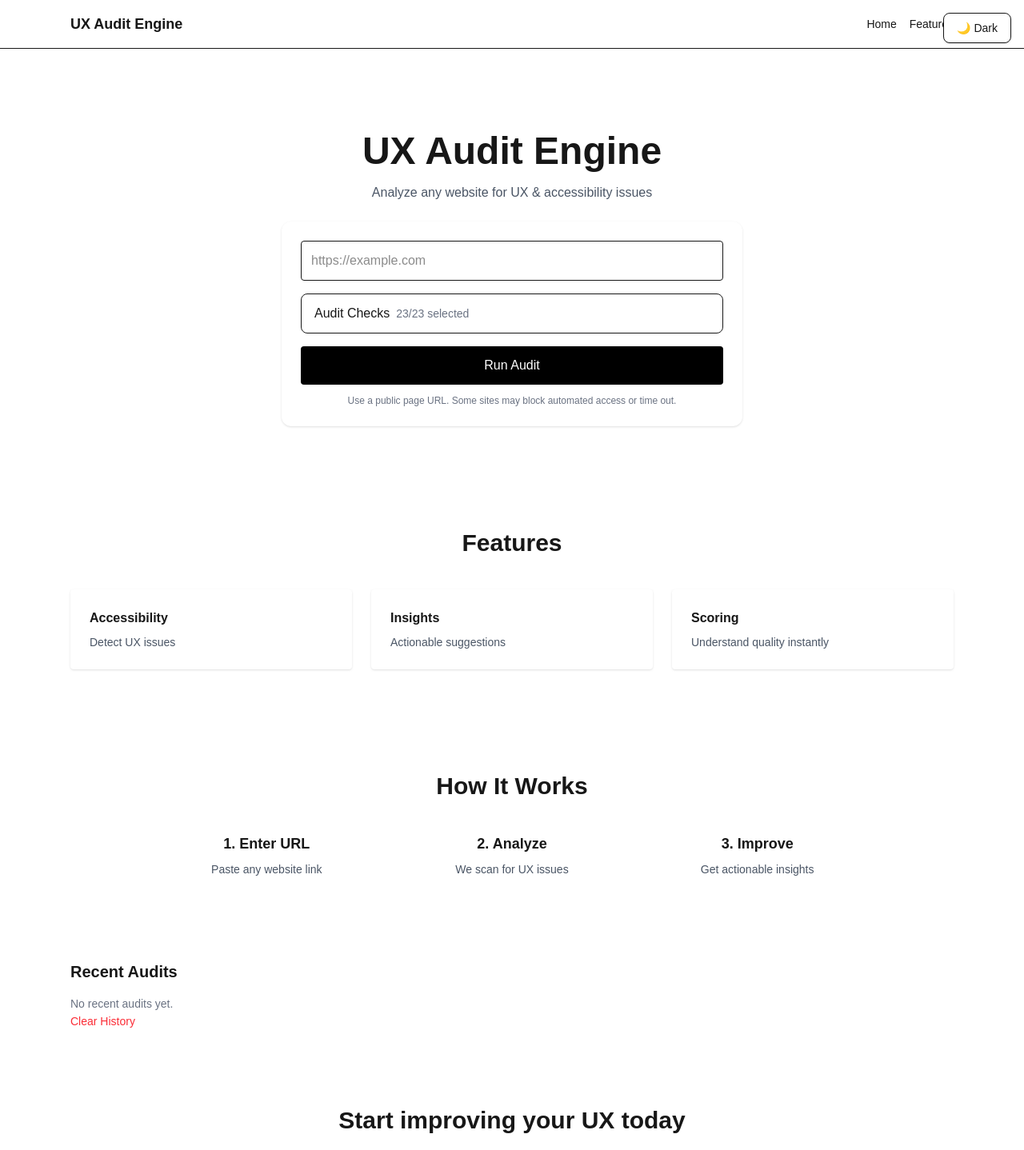
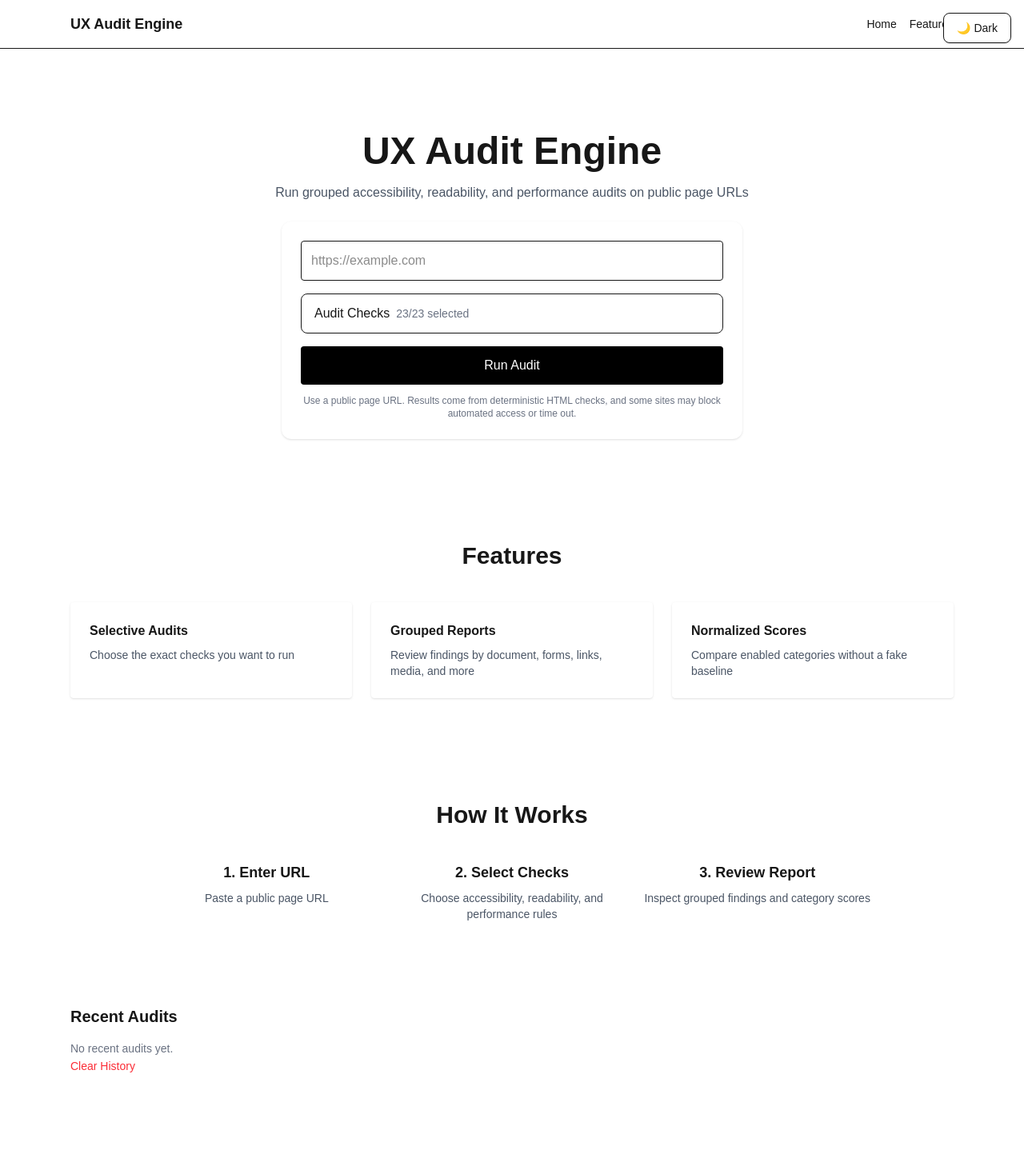
Before and after one commit to 1n4NO/ux-audit-tool, a Next.js app: page / in a window 1280 px wide. Shown: the top 1438 px of the page at 80% size. Built offline with nearby package versions, Linux system fonts and the light colour scheme.

Commit message:
Updated copy

```diff
--- a/src/app/page.tsx
+++ b/src/app/page.tsx
@@ -222,7 +222,7 @@ export default function Home() {
           UX Audit Engine
         </h1>
         <p className="text-gray-600 mb-6">
-          Analyze any website for UX & accessibility issues
+          Run grouped accessibility, readability, and performance audits on public page URLs
         </p>
 
         <div className="max-w-xl mx-auto bg-white dark:bg-gray-800 p-6 rounded-xl shadow">
@@ -301,7 +301,7 @@ export default function Home() {
           </button>
 
           <p className="mt-3 text-xs text-gray-500">
-            Use a public page URL. Some sites may block automated access or time out.
+            Use a public page URL. Results come from deterministic HTML checks, and some sites may block automated access or time out.
           </p>
 
           {notice && (
@@ -326,9 +326,9 @@ export default function Home() {
         </h2>
 
         <div className="grid md:grid-cols-3 gap-6">
-          <Feature title="Accessibility" desc="Detect UX issues" />
-          <Feature title="Insights" desc="Actionable suggestions" />
-          <Feature title="Scoring" desc="Understand quality instantly" />
+          <Feature title="Selective Audits" desc="Choose the exact checks you want to run" />
+          <Feature title="Grouped Reports" desc="Review findings by document, forms, links, media, and more" />
+          <Feature title="Normalized Scores" desc="Compare enabled categories without a fake baseline" />
         </div>
       </section>
 
@@ -339,9 +339,9 @@ export default function Home() {
         </h2>
 
         <div className="max-w-4xl mx-auto grid md:grid-cols-3 gap-6 text-center">
-          <Step title="1. Enter URL" desc="Paste any website link" />
-          <Step title="2. Analyze" desc="We scan for UX issues" />
-          <Step title="3. Improve" desc="Get actionable insights" />
+          <Step title="1. Enter URL" desc="Paste a public page URL" />
+          <Step title="2. Select Checks" desc="Choose accessibility, readability, and performance rules" />
+          <Step title="3. Review Report" desc="Inspect grouped findings and category scores" />
         </div>
       </section>
 
@@ -368,10 +368,10 @@ export default function Home() {
       {/* 🎯 CTA */}
       <section className="text-center py-20 px-6">
         <h2 className="text-3xl font-bold mb-4">
-          Start improving your UX today
+          Audit real pages with targeted checks
         </h2>
         <p className="text-gray-600 mb-6">
-          Run a free audit in seconds
+          Start with deterministic heuristics, then iterate toward deeper audits
         </p>
 
         <button
```
Also changed, not shown: 1 other file (tests, documents, lock files or other folders).
